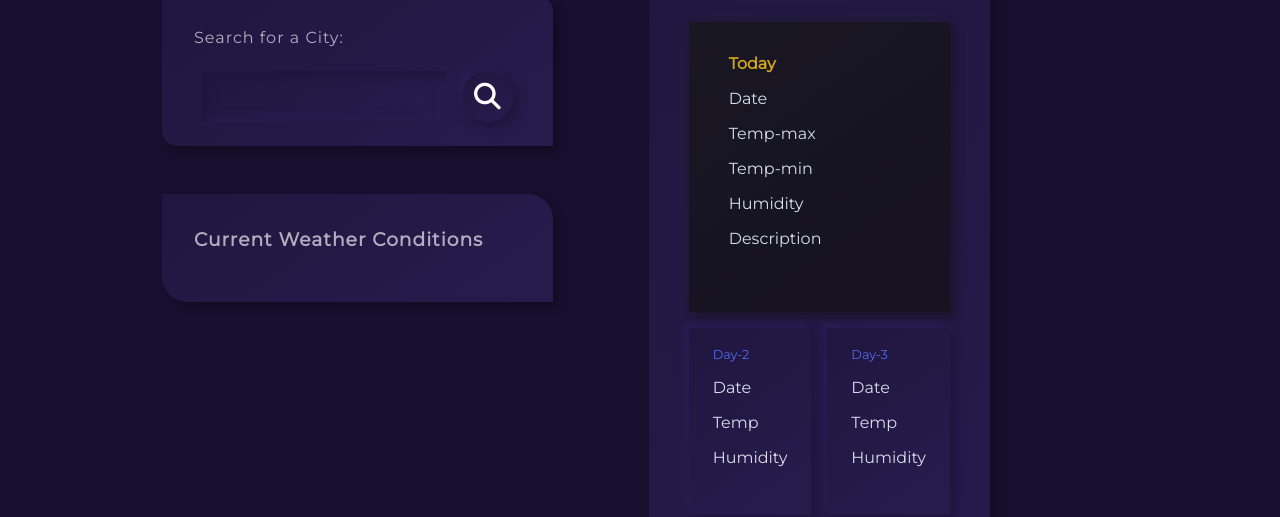
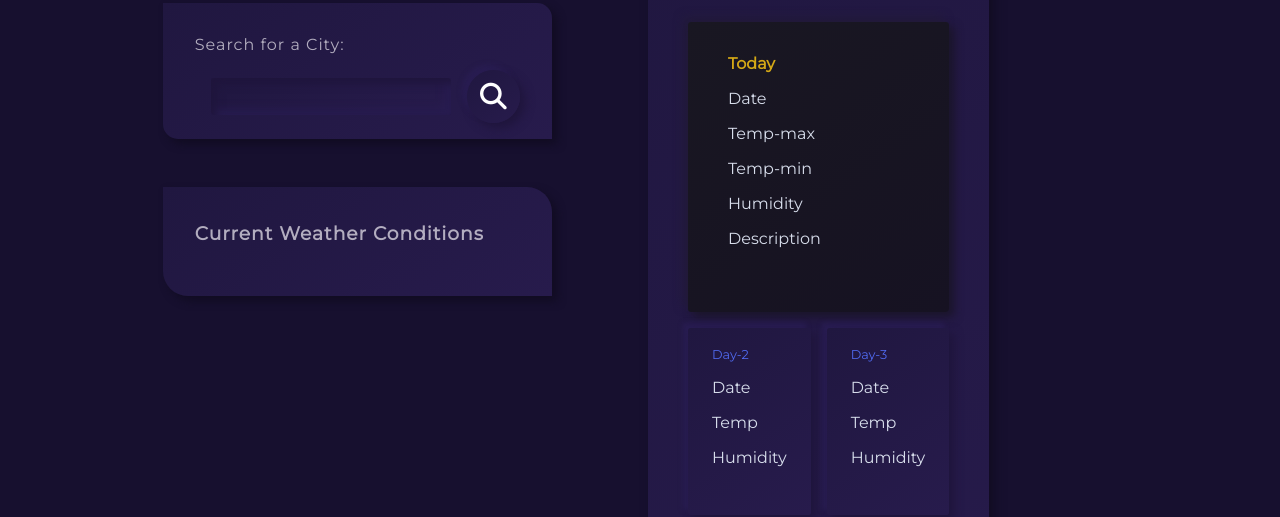
Before and after one commit to Keagon98/CloudOne.mobi-Weather-App, a plain HTML site: page index.html in a window 1280 px wide. Shown: the part 283-800 px from the top of the page. Drawn offline with nearby package versions, Linux system fonts and the light colour scheme.

Commit message:
changed input field text margin

```diff
--- a/index.html
+++ b/index.html
@@ -23,7 +23,7 @@
             <div class="search-box">
                 <p>Search for a City:</p>
                 <div class="search-input">
-                    <input type="text" id="city" autocomplete="off">
+                    <input type="search" id="city" autocomplete="off" required>
                     <div class="input-button">
                         <button class="search-button" type="button" id="cityButton"><i class="fas fa-search fa-2x"></i></button>
                     </div>
--- a/style.css
+++ b/style.css
@@ -115,8 +115,8 @@ body {
 }
 
 .search-button {
-    margin: .5rem;
-    padding: .9em;
+    margin: 0;
+    padding: 1em;
     border: none;
     border-radius: 100%;
     background: linear-gradient(145deg, #201740, #271b4c);
@@ -131,12 +131,12 @@ body {
 }
 
 
-.search-input input {
-    margin: .5rem;
+.search-input input[type=search] {
+    margin: .5em  1em;
+    padding: .5em 1em;
     width: 15em;
     font-size: 1em;
     border: none;
-    background-color: transparent;
     color: #fff;
     border-radius: 3px;
     background: linear-gradient(145deg, #201740, #271b4c);
@@ -144,6 +144,7 @@ body {
                  inset -5px -5px 10px #291d52;
 
 }
+
 
 
 .weather-cond-card {
```
